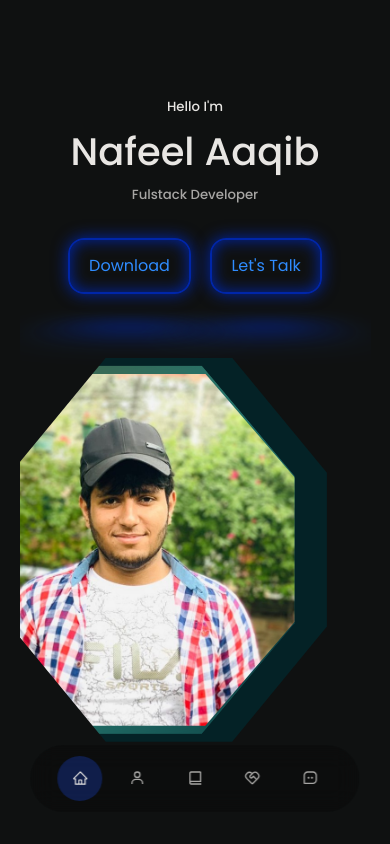
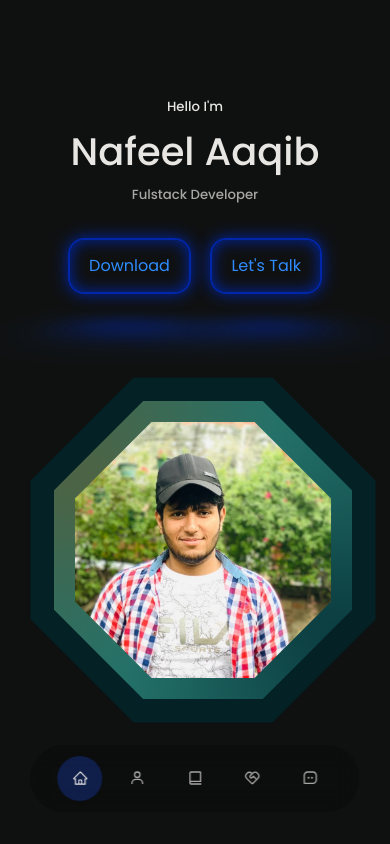
Before and after one commit to Naf-Mughal/Nafeel-s-portfolio, a React (Create React App) app: page / in a window 390 px wide. Shown: the top 844 px of the page. Built offline with nearby package versions, Linux system fonts and the light colour scheme.

Commit message:
change fifth

```diff
--- a/src/components/Header/header.css
+++ b/src/components/Header/header.css
@@ -113,19 +113,17 @@ header{
 @media screen and (max-width:600px){
     header{
         height: 120vh;
-        width: 90%;
-        margin: 0 auto;
     }
     .header__socials,.scroll__down{
         display:none;
     }
         .me{
-      width: 100%;
+      scale: 0.9;
     }
     .me-card{
-      width: 98%;
+      scale: 0.9;
     }
     .image{
-      width: 98%;
+      scale: 0.9;
     }
 }
```
